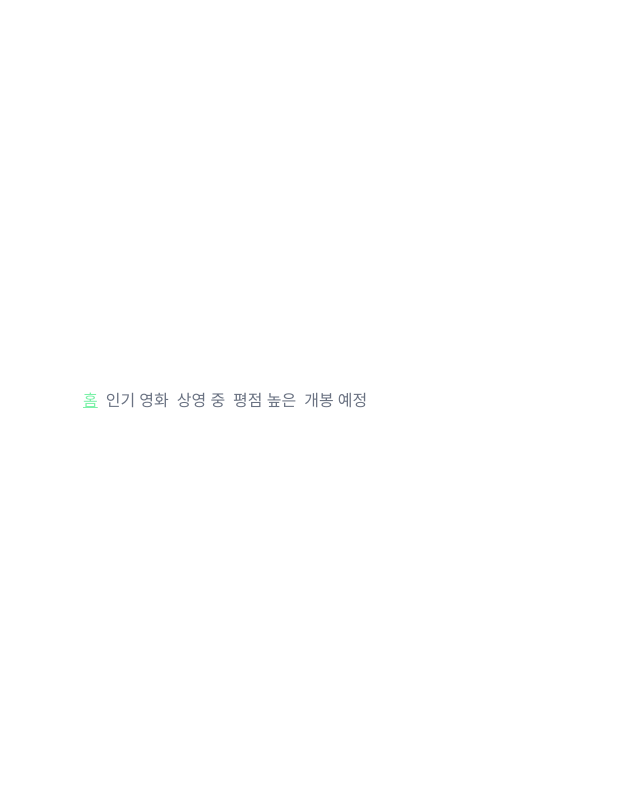
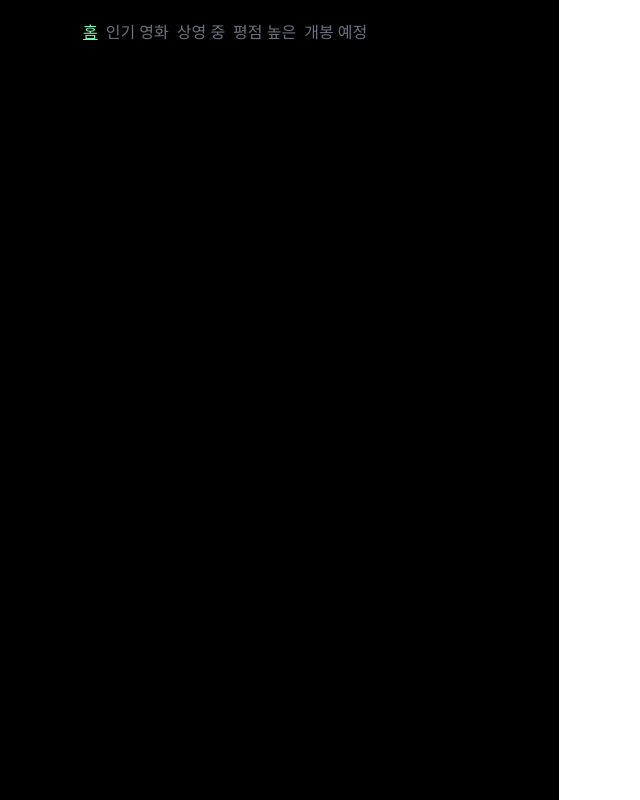
Before and after one commit to game240/UMC_8th_web, a React (Vite) app in the folder week03/: page / in a window 1280 px wide. Shown: the whole page, without its empty margins (109-749 px from the left). Built offline with nearby package versions, Linux system fonts and the light colour scheme.

Commit message:
DESIGN: DefaultLayout 색상 및 min-height 수정
- background-color: #000;
- min-height: 100vh;

```diff
--- a/week03/src/layouts/DefaultLayout.tsx
+++ b/week03/src/layouts/DefaultLayout.tsx
@@ -4,9 +4,11 @@
 
 const DefaultLayout = () => {
   return (
-    <div className="mx-48">
-      <NavBar />
-      <Outlet />
+    <div className="bg-black">
+      <div className="mx-48 min-h-screen">
+        <NavBar />
+        <Outlet />
+      </div>
     </div>
   );
 };
```
